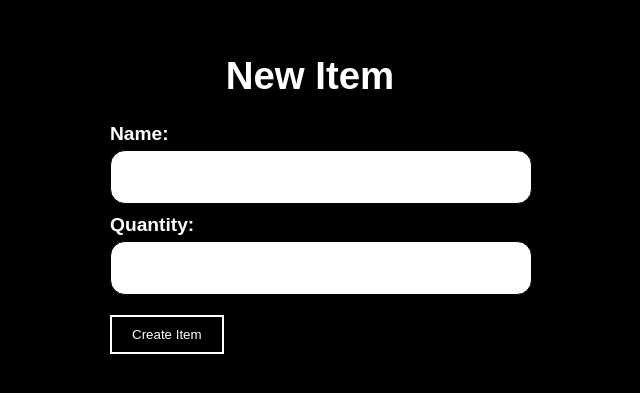
After one commit to Daksh-99/TL-smart-inventory, a Django app: page /newitem/ in a window 1280 px wide. The commit adds this page. Shown: the top 393 px of the page, without its empty margins (330-970 px from the left). Run offline with Django 4.2, Linux system fonts and the light colour scheme.

Commit message:
added new item page

```diff
--- /dev/null
+++ b/TL/app/templates/newitem.html
@@ -0,0 +1,74 @@
+<!DOCTYPE html>
+<html>
+  <head>
+    <title>New Item</title>
+    <style>
+      body {
+        background-color: #000;
+        color: #fff;
+        font-family: "Poppins", sans-serif;
+        font-weight: bold;
+        font-size: 1.2rem;
+      }
+
+      .container {
+        max-width: 400px;
+        margin: 0 auto;
+        padding: 20px;
+      }
+
+      h1 {
+        text-align: center;
+      }
+
+      label {
+        display: block;
+        margin-top: 10px;
+      }
+
+      input[type="text"],
+      input[type="number"] {
+        height: 4vh;
+        width: 100%;
+        padding: 10px;
+        margin-top: 5px;
+        border-radius: 15px;
+        background-color: #fff;
+        color: #000;
+        border: 1px solid #000;
+        font-size: 1.2rem;
+        font-weight: bold;
+      }
+
+      input[type="submit"] {
+        background-color: #000;
+        color: #fff;
+        border: 2px solid #fff;
+        padding: 10px 20px;
+        margin-top: 20px;
+        cursor: pointer;
+        text-size: 1.2rem;
+      }
+
+      input[type="submit"]:hover {
+        background-color: #fff;
+        color: #000;
+      }
+    </style>
+  </head>
+  <body>
+    <div class="container">
+      <h1>New Item</h1>
+      <form method="post">
+        {% csrf_token %}
+        <label for="name">Name:</label>
+        <input type="text" name="name" id="name" required />
+
+        <label for="quantity">Quantity:</label>
+        <input type="number" name="quantity" id="quantity" required />
+
+        <input type="submit" value="Create Item" />
+      </form>
+    </div>
+  </body>
+</html>
--- a/TL/app/urls.py
+++ b/TL/app/urls.py
@@ -5,10 +5,11 @@ from .views import *
 urlpatterns = [
     path('export_items_csv/', export_items_csv, name='export_items_csv'),
 
+    path('newitem/', newitem, name='newitem'),
     path('itemlist/', itemlist, name='itemlist'),#admin use
     path('item_names/', get_item_names, name='get_item_names'),
-    path('rfid/', process_rfid_tag, name='process_rfid_tag'),
-    path('', home, name='home'),
+    path('', process_rfid_tag, name='process_rfid_tag'),
+    path('home/', home, name='home'),
     path('register_student/', register_student, name='register_student'),
     path('borrow_item/', borrow_item, name='borrow_item'),
     path('student_items/', student_items, name='student_items'),
--- a/TL/app/views.py
+++ b/TL/app/views.py
@@ -7,6 +7,7 @@ from rest_framework.decorators import api_view
 from django.views.decorators.csrf import csrf_exempt
 from rest_framework.response import Response
 import csv
+from django.contrib.admin.views.decorators import staff_member_required
 
 #admin views
 
@@ -19,6 +20,15 @@ def export_items_csv(request):
         Item.objects.get_or_create(name=item_name, quantity=quantity)
     return redirect('get_item_names')
 
+def newitem(request):
+    if request.method == "POST":
+        name = request.POST['name']
+        quantity = request.POST['quantity']
+        Item.objects.create(name=name, quantity=quantity)
+        return redirect('itemlist')
+    return render(request, 'newitem.html')
+
+@staff_member_required
 def itemlist(request):
     items = Item.objects.all()
 
@@ -42,6 +52,8 @@ def get_item_names(request):
 
 
 def process_rfid_tag(request):
+    if 'active_student_id' in request.session:
+        del request.session['active_student_id']
     rfid_tag = request.POST.get('rfid_tag',"")
     request.session['active_student_id'] = rfid_tag
 
@@ -91,6 +103,7 @@ def borrow_item(request):
         BorrowRecord.objects.create(user=student, item=item)
         #end user session
 
+
         return redirect('home')
 
     return render(request, 'borrow_item.html')
```
Also changed, not shown: TL/app/templates/itemlist.html (+105 -6 lines), TL/db.sqlite3.
